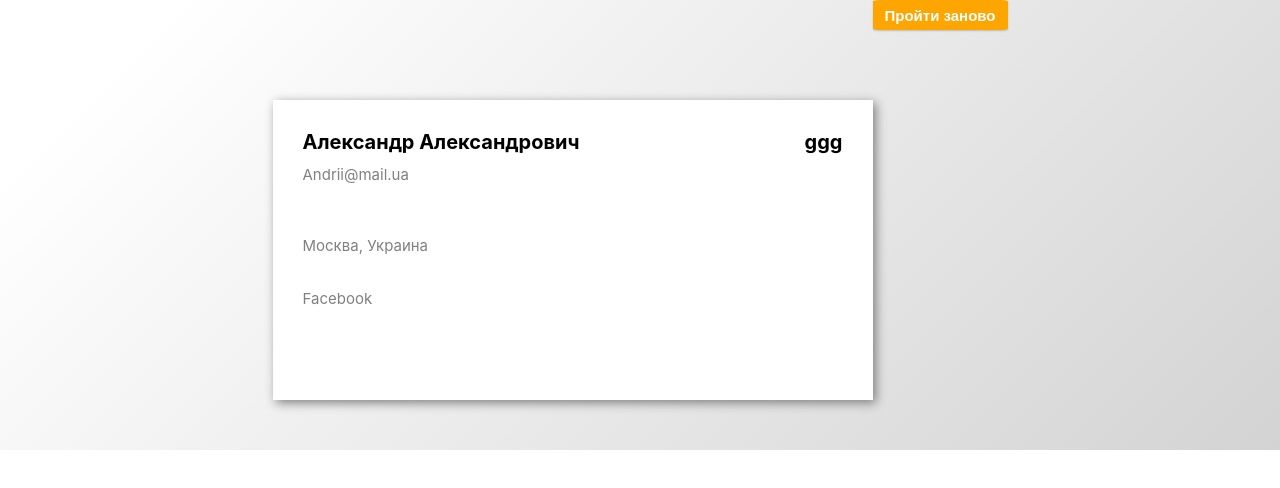
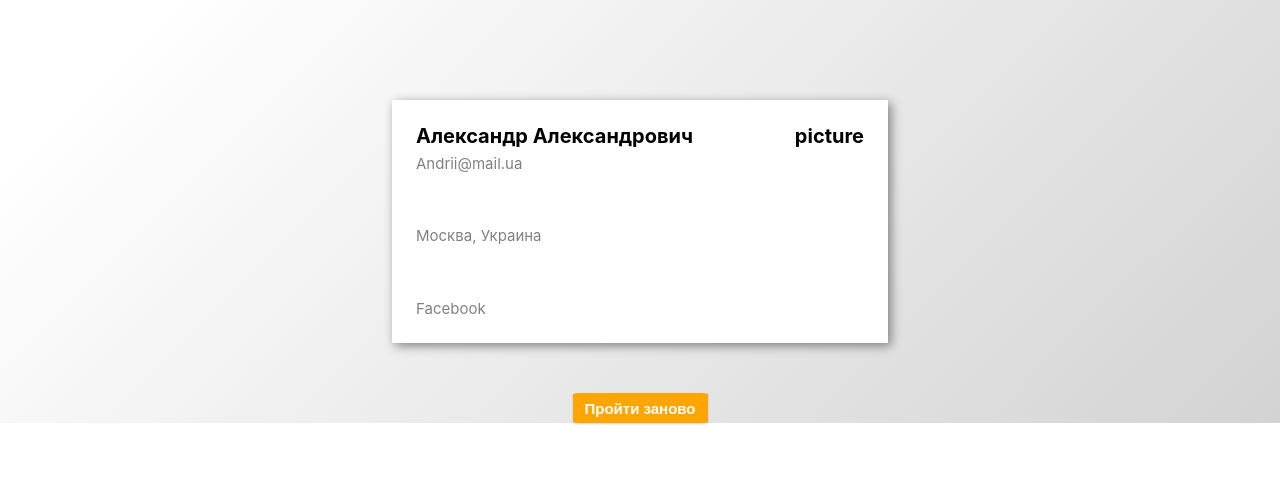
Before and after one commit to ASproduct1on/lun-task, a React (Create React App) app: page / in a window 1280 px wide. Shown: the top 488 px of the page. Built offline with nearby package versions, Linux system fonts and the light colour scheme.

Commit message:
fix: fix visual bugs

```diff
--- a/src/components/App/App.css
+++ b/src/components/App/App.css
@@ -3,6 +3,7 @@
 }
 
 .app {
+    height: 100%;
     justify-content: center;
     align-items: center;
     background-image: linear-gradient(135deg, white 10%, #D3D3D3);
--- a/src/components/buttons/button.css
+++ b/src/components/buttons/button.css
@@ -2,6 +2,7 @@
 
 
 .btn {
+    justify-content: center;
     align-items: center;
     background-color: orange;
     color:white;
--- a/src/components/summary-screen/summary-screen.css
+++ b/src/components/summary-screen/summary-screen.css
@@ -6,12 +6,17 @@
     justify-content: center;
 }
 
+.flex-dir-column {
+    flex-direction: column;
+}
+
 div, p, form, input, a, span, button {
 	box-sizing: border-box;
 }
 
 p {
 	margin: 0;
+    padding: 0;
     font-size: 14px;
     line-height: 1.4em;
 }
@@ -39,9 +44,9 @@ p {
 
 
 .card {
-    height: 300px;
-    width: 600px;
-    padding: 30px;
+    height: 243px;
+    width: 496px;
+    padding: 24px;
     margin: 100px 0px 50px 0px;
     justify-content: center;
     background-color: #fff;
@@ -49,15 +54,24 @@ p {
     justify-content: space-between;
 }
 
+.card__date {
+    height: 100%;
+
+}
 
 .card__mail {
-    margin-top: 10px;
+    margin-top: 5px;
+    height: 100%;
 }
 
 .card__location {
-    margin: 50px 0 32px 0;
+    height: 100%;
+    display: flex;
+    align-items: center;
 }
 
 .card__social {
-    vertical-align: text-bottom;
+    height: 100%;
+    display: flex;
+    align-items: flex-end;
 }
--- a/src/components/summary-screen/summary-screen.js
+++ b/src/components/summary-screen/summary-screen.js
@@ -5,22 +5,23 @@ import Button from '../buttons/button'
 
 const SummaryScreen = () => {
     return (
-        <div className="d-flex jc-center">
+        <div>
             <div className="card d-flex">
-                <div className="card__date">
+                <div className="card__date d-flex flex-dir-column">
                     <h2>Александр Александрович</h2>
-                    <p className="card__mail">Andrii@mail.ua</p>
-                    <p className="card__location">Москва, Украина</p>
+                    <p className="card__mail ">Andrii@mail.ua</p>
+                    <p className="card__location ">Москва, Украина</p>
                     <p className="card__social">Facebook </p>
                 </div>
                 <div className="card__picture">
-                    <h2>ggg</h2>
+                    <h2>picture</h2>
                 </div>
             </div>
-            <Button className="d-flex jc-center" disabled = {false}>
-                Пройти заново
-            </Button>
-
+            <div className="d-flex jc-center">
+                <Button className="d-flex" disabled = {false}>
+                    Пройти заново
+                </Button>
+            </div>
         </div>
     )
 }
```
